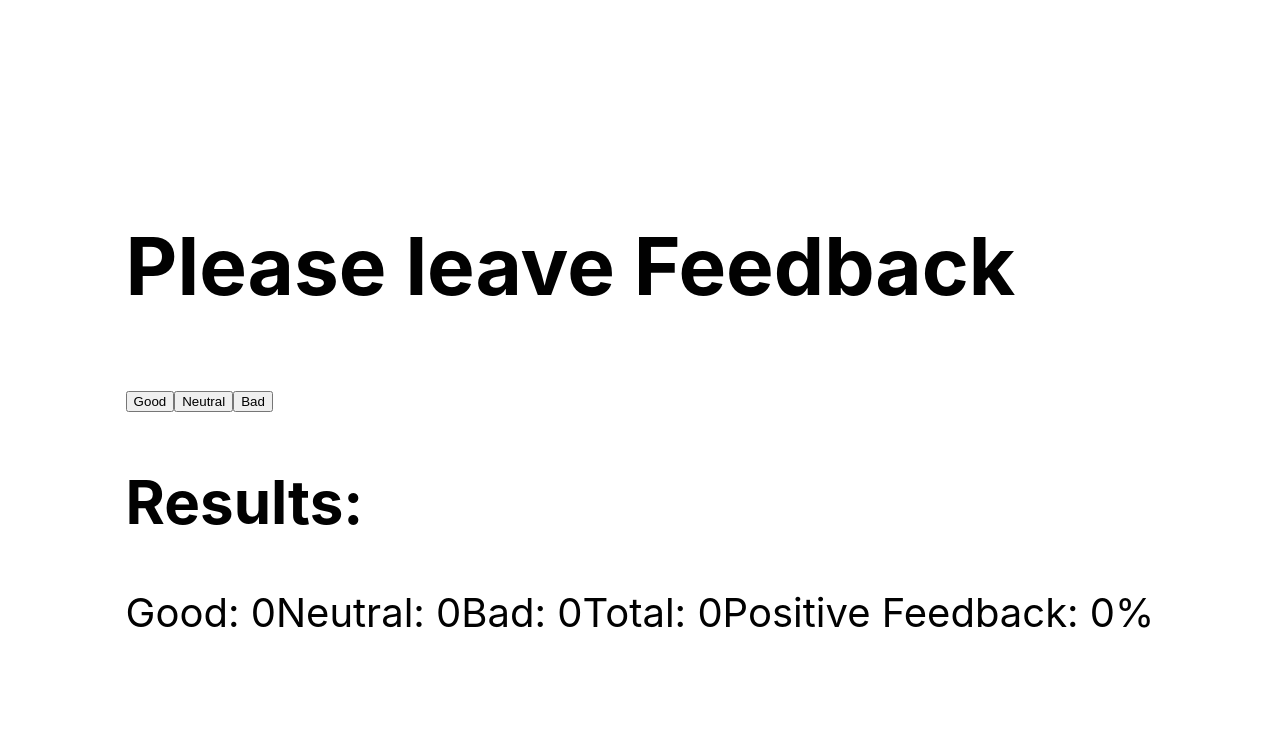
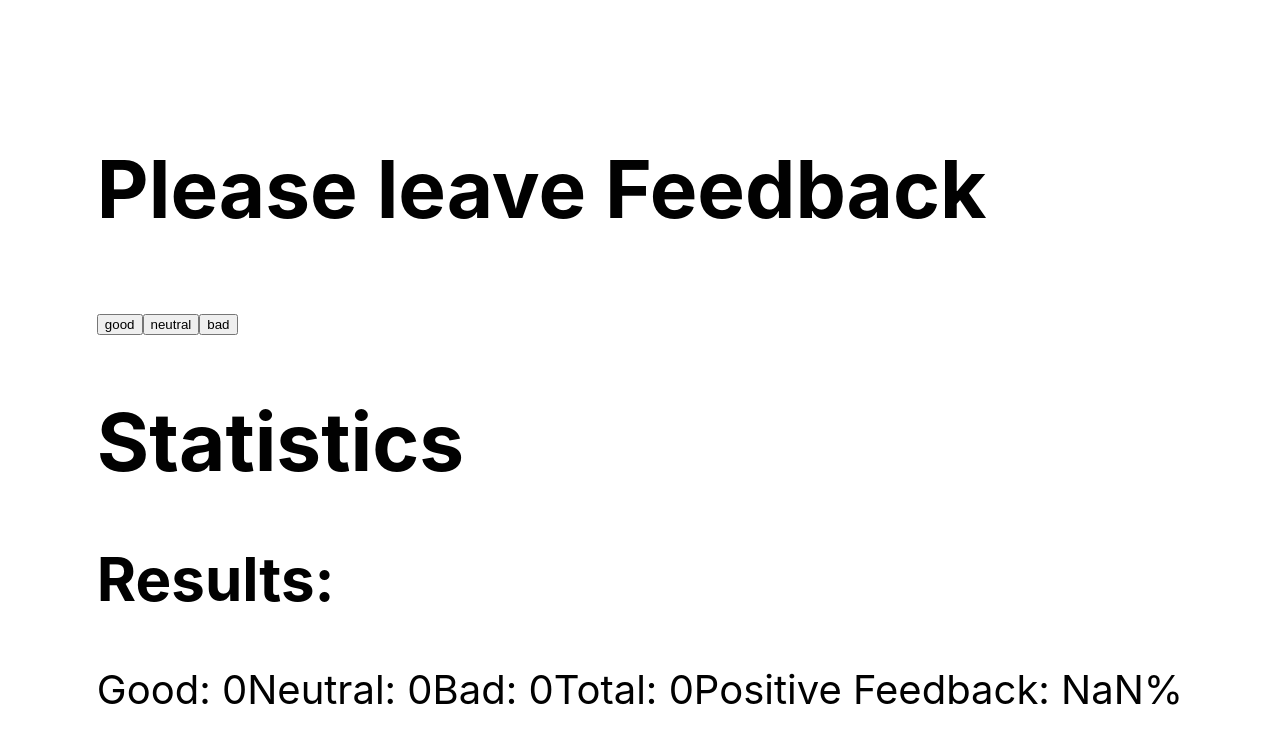
Before and after one commit to telezhka/goit-react-hw-02-feedback, a React (Create React App) app: page / in a window 1280 px wide. Shown: the top 744 px of the page. Built offline with nearby package versions, Linux system fonts and the light colour scheme.

Commit message:
refactoring

```diff
--- a/src/components/Feedback.jsx
+++ b/src/components/Feedback.jsx
@@ -1,6 +1,96 @@
 import React, { Component } from 'react';
-// import ReactDOM from "react-dom";
-// let num = 0
+import { Statistics } from './Statistics';
+import { Section } from './Section';
+import { FeedbackOptions } from './FeedbackOptions';
+// export class Counter extends Component {
+// static defaultProps = {
+//   step: 1,
+// };
+// state = {
+//   good: 0,
+//   neutral: 0,
+//   bad: 0,
+//   total: 0,
+//   positive: 0,
+// };
+// countTotalFeedback = () => {
+//   return new Promise(resolve => {
+//     this.setState(
+//       state => ({
+//         total: state.good + state.neutral + state.bad,
+//       }),
+//       resolve
+//     );
+//   });
+// };
+
+// countPositiveFeedbackPercentage = () => {
+//   return new Promise(resolve => {
+//     const { good, total } = this.state;
+//     const percentage = (good / total) * 100;
+//     this.setState(
+//       {
+//         positive: percentage.toFixed(1),
+//       },
+//       resolve
+//     );
+//   });
+// };
+//   handleGood = () => {
+//     this.setState(
+//       (state, props) => ({
+//         good: state.good + props.step,
+//       }),
+//       () => {
+//         this.countTotalFeedback().then(this.countPositiveFeedbackPercentage);
+//       }
+//     );
+//   };
+
+//   handleNeutral = () => {
+//     this.setState(
+//       (state, props) => ({
+//         neutral: state.neutral + props.step,
+//       }),
+//       () => {
+//         this.countTotalFeedback().then(this.countPositiveFeedbackPercentage);
+//       }
+//     );
+//   };
+//   handleBad = () => {
+//     this.setState(
+//       (state, props) => ({
+//         bad: state.bad + props.step,
+//       }),
+//       () => {
+//         this.countTotalFeedback().then(this.countPositiveFeedbackPercentage);
+//       }
+//     );
+//   };
+//   render() {
+//     const { good, neutral, bad, total, positive } = this.state;
+//     return (
+//       <div>
+//         <h1>Please leave Feedback</h1>
+//         <button type="button" onClick={this.handleGood}>
+//           Good
+//         </button>
+//         <button type="button" onClick={this.handleNeutral}>
+//           Neutral
+//         </button>
+//         <button type="button" onClick={this.handleBad}>
+//           Bad
+//         </button>
+//         <h2>Results: </h2>
+//         <span>Good: {good}</span>
+//         <span>Neutral: {neutral}</span>
+//         <span>Bad: {bad}</span>
+//         <span>Total: {total}</span>
+//         <span>Positive Feedback: {positive}%</span>
+//       </div>
+//     );
+//   }
+// }
 export class Counter extends Component {
   static defaultProps = {
     step: 1,
@@ -9,87 +99,51 @@ export class Counter extends Component {
     good: 0,
     neutral: 0,
     bad: 0,
-    total: 0,
-    positive: 0,
   };
   countTotalFeedback = () => {
-    return new Promise(resolve => {
-      this.setState(
-        state => ({
-          total: state.good + state.neutral + state.bad,
-        }),
-        resolve
-      );
-    });
+    const { good, neutral, bad } = this.state;
+    return good + neutral + bad;
   };
 
   countPositiveFeedbackPercentage = () => {
-    return new Promise(resolve => {
-      const { good, total } = this.state;
-      const percentage = (good / total) * 100;
-      this.setState(
-        {
-          positive: percentage.toFixed(1),
-        },
-        resolve
-      );
-    });
-  };
-  handleGood = () => {
-    this.setState(
-      (state, props) => ({
-        good: state.good + props.step,
-      }),
-      () => {
-        this.countTotalFeedback().then(this.countPositiveFeedbackPercentage);
-      }
-    );
+    let { good, total } = this.state;
+    total = this.countTotalFeedback();
+    const percentage = (good / total) * 100;
+    return percentage.toFixed(1);
   };
 
-  handleNeutral = () => {
-    this.setState(
-      (state, props) => ({
-        neutral: state.neutral + props.step,
-      }),
-      () => {
-        this.countTotalFeedback().then(this.countPositiveFeedbackPercentage);
-      }
-    );
+  handleLeaveFeedback = option => {
+    this.setState(prevState => ({
+      [option]: prevState[option] + this.props.step,
+    }));
   };
-  handleBad = () => {
-    this.setState(
-      (state, props) => ({
-        bad: state.bad + props.step,
-      }),
-      () => {
-        this.countTotalFeedback().then(this.countPositiveFeedbackPercentage);
-      }
-    );
-  };
+
   render() {
-    // const { step } = this.props;
-    const { good, neutral, bad, total, positive } = this.state;
+    let { good, neutral, bad, total, percentage } = this.state;
+    total = this.countTotalFeedback();
+    percentage = this.countPositiveFeedbackPercentage();
+
+    const options = Object.keys(this.state);
+
     return (
       <div>
-        <h1>Please leave Feedback</h1>
-        <button type="button" onClick={this.handleGood}>
-          Good
-        </button>
-        <button type="button" onClick={this.handleNeutral}>
-          Neutral
-        </button>
-        <button type="button" onClick={this.handleBad}>
-          Bad
-        </button>
-        <h2>Results: </h2>
-        <span>Good: {good}</span>
-        <span>Neutral: {neutral}</span>
-        <span>Bad: {bad}</span>
-        <span>Total: {total}</span>
-        <span>Positive Feedback: {positive}%</span>
+        <Section title="Please leave Feedback">
+          <FeedbackOptions
+            options={options}
+            onLeaveFeedback={this.handleLeaveFeedback}
+          />
+        </Section>
+
+        <Section title="Statistics">
+          <Statistics
+            good={good}
+            neutral={neutral}
+            bad={bad}
+            total={total}
+            positivePercentage={percentage}
+          />
+        </Section>
       </div>
     );
   }
 }
-
-// ReactDOM.render(<Counter step={5} />, document.getElementById("root"));
--- /dev/null
+++ b/src/components/FeedbackOptions.jsx
@@ -0,0 +1,15 @@
+export const FeedbackOptions = ({ options, onLeaveFeedback }) => {
+  return (
+    <div>
+      {options.map(option => (
+        <button
+          type="button"
+          key={option}
+          onClick={() => onLeaveFeedback(option)}
+        >
+          {option}
+        </button>
+      ))}
+    </div>
+  );
+};
--- /dev/null
+++ b/src/components/Section.jsx
@@ -0,0 +1,8 @@
+export const Section = ({ title, children }) => {
+  return (
+    <div>
+      <h1>{title}</h1>
+      {children}
+    </div>
+  );
+};
--- /dev/null
+++ b/src/components/Statistics.jsx
@@ -0,0 +1,18 @@
+export const Statistics = ({
+  good,
+  neutral,
+  bad,
+  total,
+  positivePercentage,
+}) => {
+  return (
+    <div>
+      <h2>Results: </h2>
+      <span>Good: {good}</span>
+      <span>Neutral: {neutral}</span>
+      <span>Bad: {bad}</span>
+      <span>Total: {total}</span>
+      <span>Positive Feedback: {positivePercentage}%</span>
+    </div>
+  );
+};
```
